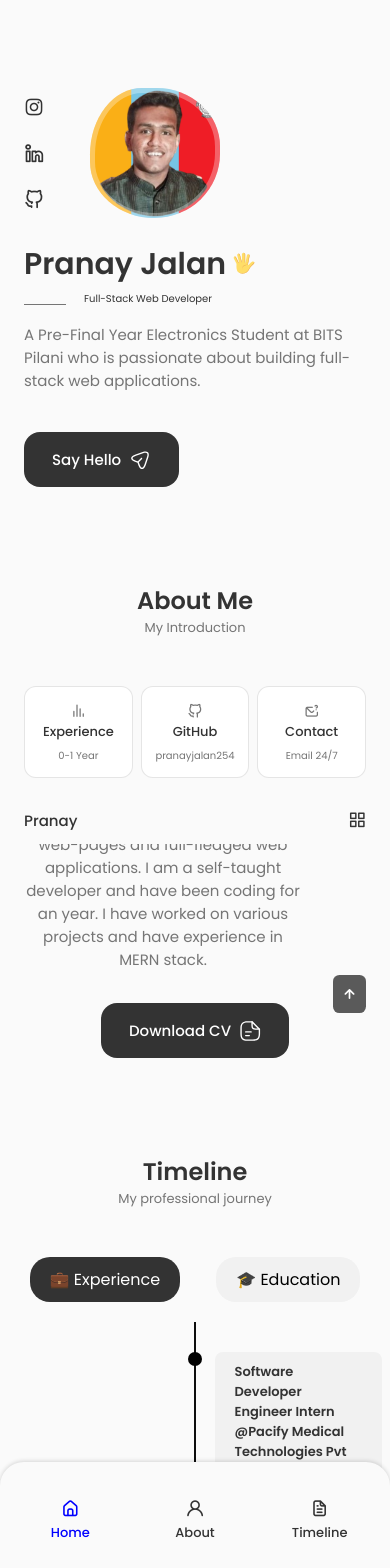
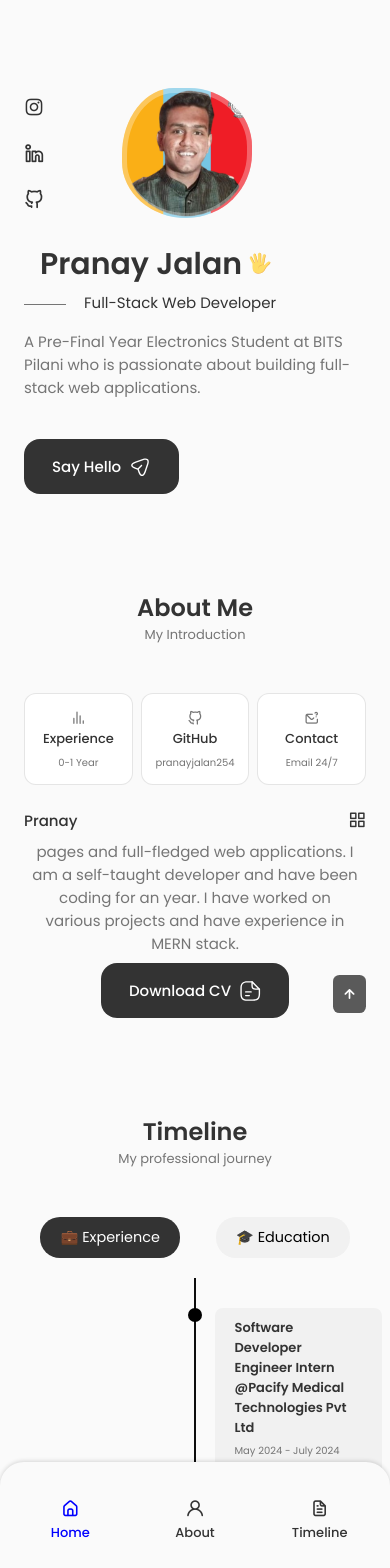
Before and after one commit to pranayjalan254/Portfolio-Website, a React (Vite) app in the folder portfolio-website/: page / in a window 390 px wide. Shown: the top 1568 px of the page. Built offline with nearby package versions, Linux system fonts and the light colour scheme.

Commit message:
responsiveness

```diff
--- a/portfolio-website/src/components/about/about.css
+++ b/portfolio-website/src/components/about/about.css
@@ -37,7 +37,6 @@
   font-size: var(--tiny-font-size);
 }
 .about__description {
-  margin: 0 4rem 0 0;
   margin-bottom: var(--mb-2-5);
 }
 
@@ -69,6 +68,7 @@
   }
   .about__description {
     padding: 0;
+    margin: 0.5rem 0.5rem;
   }
   .about__img {
     display: none;
--- a/portfolio-website/src/components/experience/experience.css
+++ b/portfolio-website/src/components/experience/experience.css
@@ -147,7 +147,9 @@
   .timeline-content {
     width: 43%;
   }
-
+  .category-button {
+    font-size: 0.9rem;
+  }
   .timeline-content h3 {
     margin: 0;
     font-size: 13px;
@@ -159,3 +161,9 @@
     left: 2%;
   }
 }
+
+@media screen and (max-width: 350px) {
+  .category-button {
+    font-size: 0.7rem;
+  }
+}
--- a/portfolio-website/src/components/home/home.css
+++ b/portfolio-website/src/components/home/home.css
@@ -172,8 +172,12 @@
   }
   .home__title {
     font-size: 30px;
+    margin-left: 1rem;
   }
   .home__subtitle {
-    font-size: 10px;
+    font-size: 15px;
+  }
+  .home__img {
+    margin-left: 2rem;
   }
 }
--- a/portfolio-website/src/components/skills/skills.css
+++ b/portfolio-website/src/components/skills/skills.css
@@ -1,7 +1,3 @@
-.skills-section {
-  padding: 2rem;
-}
-
 .category-buttons {
   display: flex;
   justify-content: center;
```
